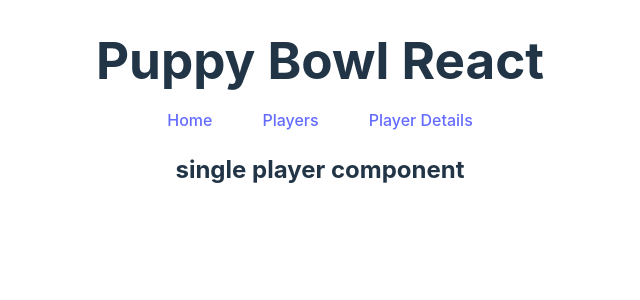
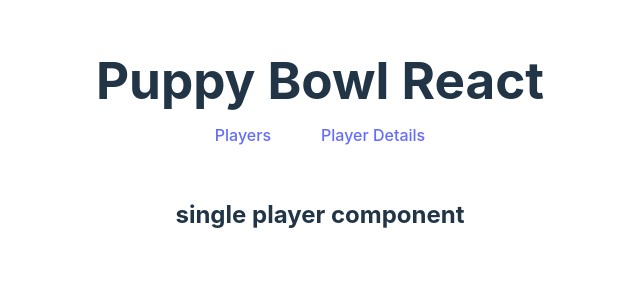
Before and after one commit to mercedechen/Unit3.PuppyBowlReact, a React (Vite) app: page /players/1 in a window 1280 px wide. Shown: the top 300 px of the page, without its empty margins (320-960 px from the left). Built offline with nearby package versions, Linux system fonts and the light colour scheme.

Commit message:
Fix player card render

```diff
--- a/src/App.css
+++ b/src/App.css
@@ -5,18 +5,24 @@
   text-align: center;
 }
 
-h1 {
-  margin: 0 auto 20px 0;
+nav {
+  margin-bottom: 50px;
 }
 
-a:hover {
-  font-weight: 600;
+nav h1 {
+  margin: 20px auto 15px auto ;
 }
 
 .card {
   display: flex;
+  flex-wrap: wrap;
+}
+
+.player-card {
+  display: flex;
   flex-direction: column;
   width: 300px;
+  margin: 10px;
 }
 
 h4, p {
--- a/src/App.jsx
+++ b/src/App.jsx
@@ -1,26 +1,21 @@
-// root files
+// Import root source files
 import './App.css'
 
-// react
+// Import React libraries
 import {Routes, Route} from 'react-router-dom'
 
-// components
-import Home from './components/Home.jsx';
-import NavBar from './components/NavBar.jsx';
-import AllPlayers from './components/AllPlayers.jsx';
+// Import components
+import Navigation from './components/Navigation.jsx';
+// import NewPlayerForm from './components/NewPlayerForm.jsx';
+import Players from './components/Players.jsx';
 import SinglePlayer from './components/SinglePlayer.jsx';
 
 function App(){
-
   return (
     <>
-      <nav>
-        <h1>Puppy Bowl React</h1>
-        <NavBar />
-      </nav>
+      <Navigation />
       <Routes>
-        <Route path='/' element={<Home />} />
-        <Route path='/players' element={<AllPlayers />} />
+        <Route path='/players' element={<Players />} />
         <Route path='/players/:id' element={<SinglePlayer />} />
       </Routes>
     </>
--- a/src/components/Home.jsx
+++ /dev/null
@@ -1,6 +0,0 @@
-export default function Home() {
-  return (
-    <>
-    </>
-  );
-};
--- a/src/components/NavBar.jsx
+++ b/src/components/Navigation.jsx
@@ -1,15 +1,14 @@
-// react
+// Import React libraries
 import {NavLink} from 'react-router-dom';
 
-function NavBar(){
-
+function Navigation(){
   return (
     <nav>
-      <NavLink to='/'>Home</NavLink>
+      <h1>Puppy Bowl React</h1>
       <NavLink to='/players'>Players</NavLink>
       <NavLink to='/players/:id'>Player Details</NavLink>
     </nav>
   );
 };
 
-export default NavBar;
+export default Navigation;
--- a/src/components/AllPlayers.jsx
+++ b/src/components/Players.jsx
@@ -3,7 +3,7 @@ import {useState, useEffect} from 'react';
 
 const API_URL = "https://fsa-puppy-bowl.herokuapp.com/api/2310-FSA-ET-WEB-PT-SF-B-mercede/players"
 
-function AllPlayers() {
+function Players() {
   const [players, setPlayers] = useState([]);
 
   useEffect(() => {
@@ -22,20 +22,22 @@ function AllPlayers() {
 
   return (
     <>
+      <div className='card'>
         {
           players.map((player, id) => {
             return (
-            <div key={id} className="card">
+              <div key={id} className="player-card">
+                <img src={player.imageUrl} alt={player.imageUrl}/>
                 <h4>{player.name}</h4>
                 <p>{player.breed}</p>
                 <p>{player.status}</p>
-              <img src={player.imageUrl} alt={player.imageUrl}/>
               </div>
             )
           })
         }
+      </div>
     </>
   );
 };
 
-export default AllPlayers;
+export default Players;
--- a/src/components/SinglePlayer.jsx
+++ b/src/components/SinglePlayer.jsx
@@ -1,4 +1,4 @@
-import NavBar from './NavBar.jsx';
+import NavBar from './Navigation.jsx';
 
 function SinglePlayer() {
 
--- a/src/main.jsx
+++ b/src/main.jsx
@@ -1,7 +1,8 @@
+// Import root source files
 import App from './App.jsx'
 import './index.css'
 
-// react
+// Import React libraries
 import React from 'react'
 import ReactDOM from 'react-dom/client'
 import {BrowserRouter} from 'react-router-dom'
```
Lines whose indentation alone changed are shown as unchanged.
